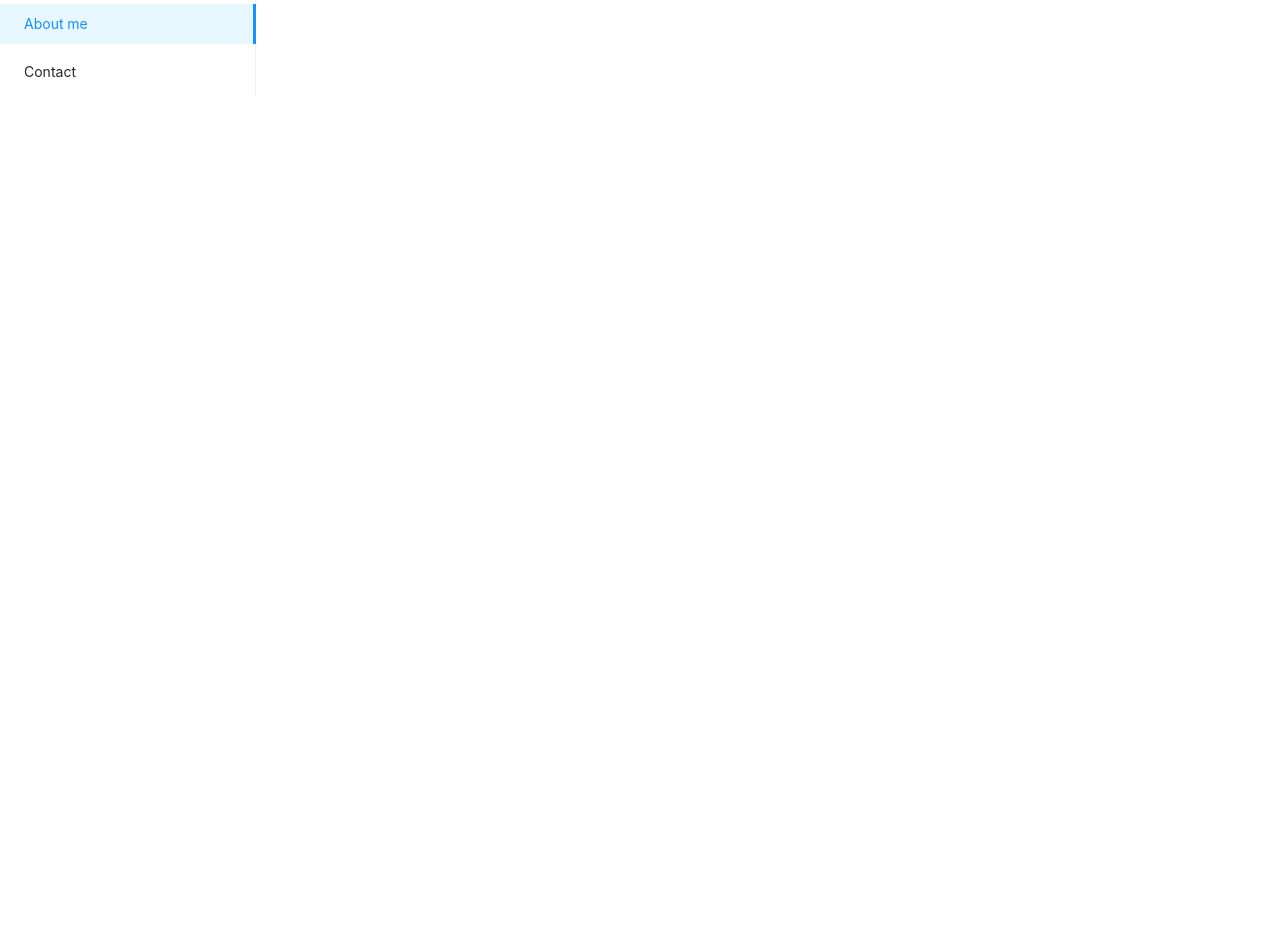
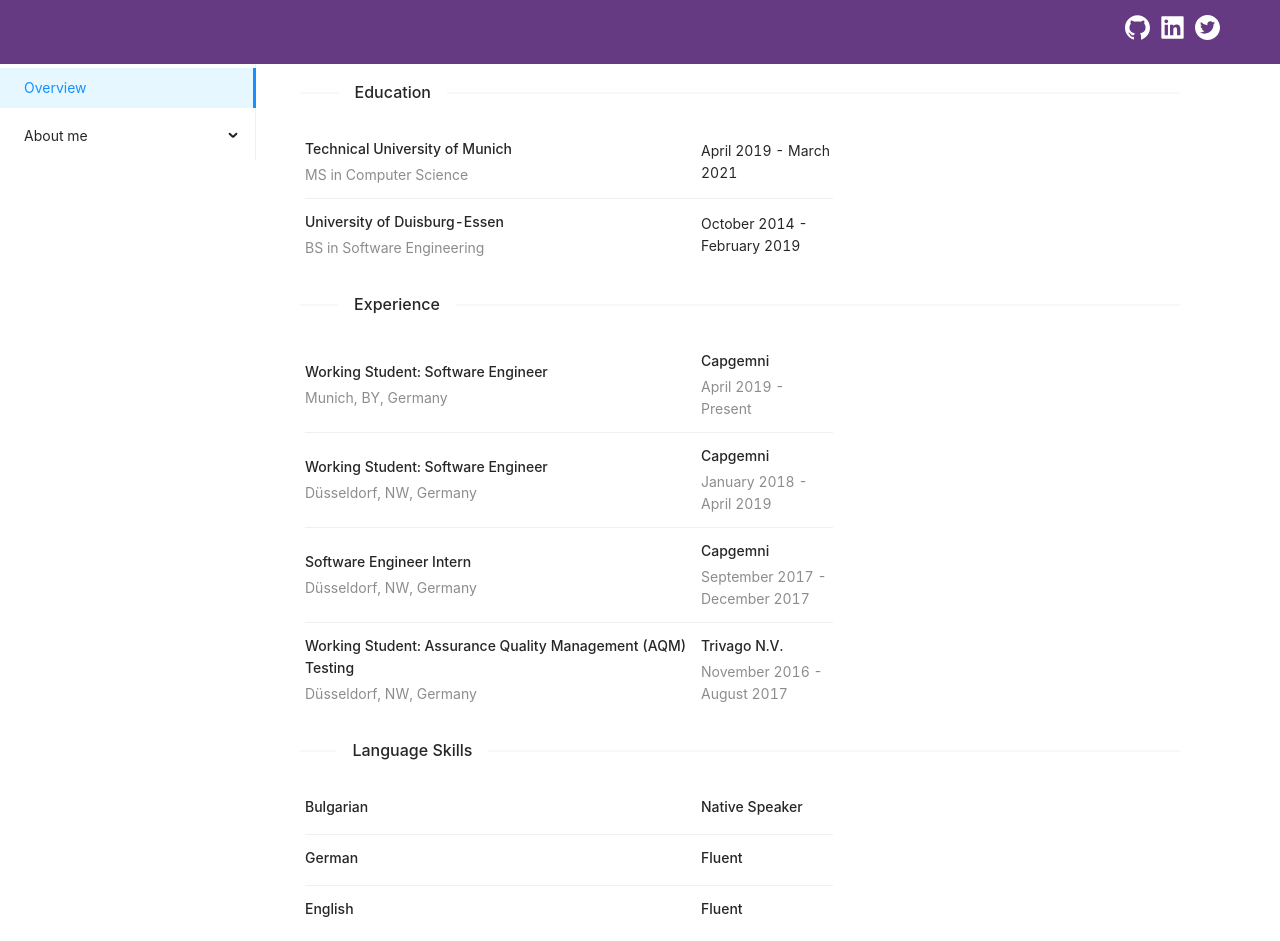
Before and after one commit to eKirad/evgeni-kiradzhiyski-portfolio, a React (Create React App) app: page /resume in a window 1280 px wide. Before the commit the page ends 800 px from the top, so only its background shows below. Built offline with nearby package versions, Linux system fonts and the light colour scheme.

Commit message:
Add Layout, Overview & Resume

```diff
--- a/src/App.tsx
+++ b/src/App.tsx
@@ -9,7 +9,7 @@
 interface IProps { }
 
 const App: React.FC<IProps> = (props) => {
-    const [appTitle, setAppTitle] = useState(`Evgeni Kiradzhiyski portfolio`);
+    const [appTitle, setAppTitle] = useState(`Portfolio (Evgeni Kiradzhiyski)`);
 
     useEffect(() => {
         document.title = appTitle;
--- a/src/components/DefaultLayout.tsx
+++ b/src/components/DefaultLayout.tsx
@@ -1,25 +1,87 @@
 // React imports
 import * as React from "react";
+import { Link, Route, Switch } from "react-router-dom";
+
+// Component imports
+import Resume from './Resume';
+import Overview from "./Overview";
 
 // Antd imports
-import { Menu } from 'antd';
-import { AppstoreOutlined, MailOutlined, SettingOutlined } from '@ant-design/icons';
+import { Menu, Row, Col } from 'antd';
+import { Layout } from 'antd';
+import { GithubFilled, LinkedinFilled, TwitterCircleFilled } from '@ant-design/icons'
+
+
+
 interface IProps { }
 
 const { SubMenu } = Menu;
+const { Header, Sider, Content } = Layout;
 
 const DefaultLayout: React.FC<IProps> = (props) => {
 
     return(
+        <Layout style={{ minHeight: "100vh" }}>
+            <Header style={{color: 'white', backgroundColor: '#663A82'}}>
+                <Row>
+                    <Col span={24}>
+                        <div style={{float: 'right', }}>
+                            <a href={`https://github.com/eKirad`} style={{color: `white`}}>
+                                <GithubFilled style={{ fontSize: '25px', marginRight: '10px'}} />
+                            </a>
+                            <a href={`https://www.linkedin.com/in/evgeni-kiradzhiyski-9946b4164/`} style={{color: `white`}}>
+                                <LinkedinFilled style={{ fontSize: '25px', marginRight: '10px'}} />
+                            </a>
+                            <a href={`https://twitter.com/kiradzhiyski`} style={{color: `white`}}>
+                                <TwitterCircleFilled style={{ fontSize: '25px', marginRight: '10px'}} />
+                            </a>
+                        </div>
+                    </Col>
+                </Row>
+            </Header>
+            <Layout style={{backgroundColor: `white`}}>
+                <Sider theme="light">
                     <Menu
                         style={{ width: 256 }}
                         defaultSelectedKeys={['1']}
                         defaultOpenKeys={['sub1']}
                         mode="inline"
                     >
-            <Menu.Item key="1">About me</Menu.Item>
-            <Menu.Item key="2">Contact</Menu.Item>
+
+                        <Menu.Item key="1">
+                            <span>Overview</span>
+                            <Link to="/"></Link>
+                        </Menu.Item>
+                        <SubMenu
+                            key="subProjects"
+                            title={
+                                <span>About me</span>
+                            }
+                        >
+                            <Menu.Item key="2">
+                                <span>Resume</span>
+                                <Link to="/resume"></Link>
+                            </Menu.Item>
+                            <Menu.Item key="3">Contact</Menu.Item>
+                        </SubMenu>
+
                     </Menu>
+                </Sider>
+                <Content style={{ backgroundColor: 'white', margin: "0 100px" }}>
+                    <Switch>
+                        <Route exact={true} path='/'>
+                            <Overview/>
+                        </Route>
+                        <Route exact={true} path='/resume'>
+                            <Resume/>
+                        </Route>
+                    </Switch>
+                </Content>
+            </Layout>
+        </Layout>
+
+
+
     );
 }
 
--- /dev/null
+++ b/src/components/Overview.tsx
@@ -0,0 +1,13 @@
+// React imports
+import * as React from "react";
+
+
+interface IProps { }
+
+const Overview: React.FC<IProps> = (props) => {
+    return(
+        <p>Hi from my overview</p>
+    );
+}
+
+export default Overview;
--- /dev/null
+++ b/src/components/Resume.tsx
@@ -0,0 +1,141 @@
+// React imports
+import * as React from "react";
+
+// Antd imports
+import { List, Tag, Divider, Row, Col } from 'antd';
+
+interface IProps { }
+
+const Resume: React.FC<IProps> = (props) => {
+    const educationData = [
+        {
+            name: `Technical University of Munich`,
+            degree: `MS in Computer Science`,
+            time: `April 2019 - March 2021`
+        },
+        {
+            name: `University of Duisburg-Essen`,
+            degree: `BS in Software Engineering`,
+            time: `October 2014 - February 2019`
+        },
+      ];
+
+      const experienceData = [
+        {
+            company: `Capgemni`,
+            location: `Munich, BY, Germany`,
+            position: `Working Student: Software Engineer`,
+            time: `April 2019 - Present`
+        },
+        {
+            company: `Capgemni`,
+            location: `Düsseldorf, NW, Germany`,
+            position: `Working Student: Software Engineer`,
+            time: `January 2018 - April 2019`
+        },
+        {
+            company: `Capgemni`,
+            location: `Düsseldorf, NW, Germany`,
+            position: `Software Engineer Intern`,
+            time: `September 2017 - December 2017`
+        },
+        {
+            company: `Trivago N.V.`,
+            location: `Düsseldorf, NW, Germany`,
+            position: `Working Student: Assurance Quality Management (AQM) Testing`,
+            time: `November 2016 - August 2017`
+        },
+      ];
+
+      const languageSkillsData = [
+        {
+            language: `Bulgarian`,
+            knowledgeLevel: `Native Speaker`,
+        },
+        {
+            language: `German`,
+            knowledgeLevel: `Fluent`,
+        },
+        {
+            language: `English`,
+            knowledgeLevel: `Fluent`,
+        },
+      ];
+
+    return(
+        <div>
+            <Row>
+                <Divider orientation="left">Education</Divider>
+            </Row>
+            <Row align="middle">
+                <List style={{width: "60%", margin: "5px"}}
+                    itemLayout="horizontal"
+                    dataSource={educationData}
+                    renderItem={item => (
+                        <List.Item>
+                            <Col span={18}>
+                            <List.Item.Meta
+                                title={<a href="https://ant.design">{item.name}</a>}
+                                description={item.degree}
+                            />
+                            </Col>
+                            <Col span={6}>
+                                {item.time}
+                            </Col>
+                        </List.Item>
+                    )}
+                />
+            </Row>
+            <Row>
+                <Divider orientation="left">Experience</Divider>
+            </Row>
+            <Row>
+                <List style={{width: "60%", margin: "5px"}}
+                    itemLayout="horizontal"
+                    dataSource={experienceData}
+                    renderItem={item => (
+                        <List.Item>
+                            <Col span={18}>
+                            <List.Item.Meta
+                                title={<a href="https://ant.design">{item.position}</a>}
+                                description={item.location}
+                            />
+                            </Col>
+                            <Col span={6}>
+                            <List.Item.Meta
+                                title={<a href="https://ant.design">{item.company}</a>}
+                                description={item.time}
+                            />
+                            </Col>
+                        </List.Item>
+                    )}
+                />
+            </Row>
+            <Row>
+                <Divider orientation="left">Language Skills</Divider>
+            </Row>
+            <Row>
+                <List style={{width: "60%", margin: "5px"}}
+                    itemLayout="horizontal"
+                    dataSource={languageSkillsData}
+                    renderItem={item => (
+                        <List.Item>
+                            <Col span={18}>
+                            <List.Item.Meta
+                                title={<a href="https://ant.design">{item.language}</a>}
+                            />
+                            </Col>
+                            <Col span={6}>
+                            <List.Item.Meta
+                                title={<a href="https://ant.design">{item.knowledgeLevel}</a>}
+                            />
+                            </Col>
+                        </List.Item>
+                    )}
+                />
+            </Row>
+        </div>
+    );
+}
+
+export default Resume;
```
Lines whose indentation alone changed are shown as unchanged.
